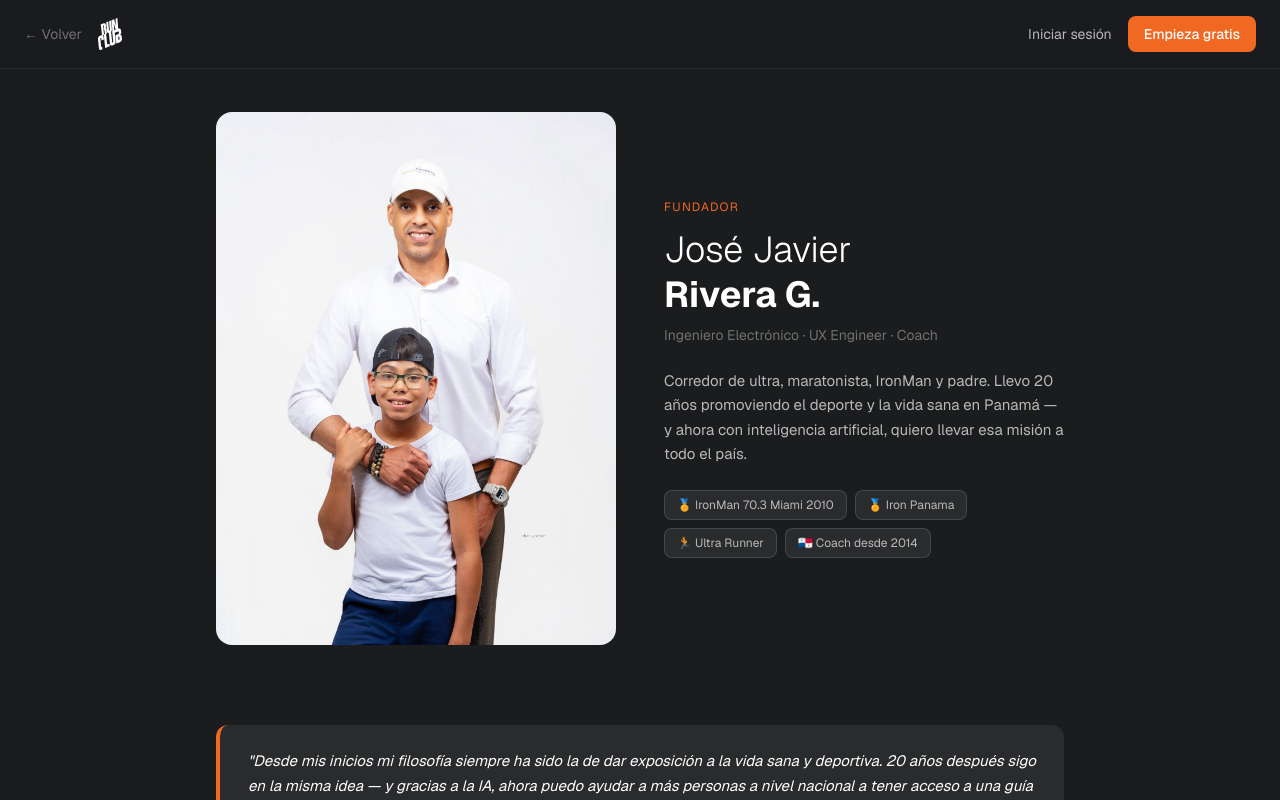
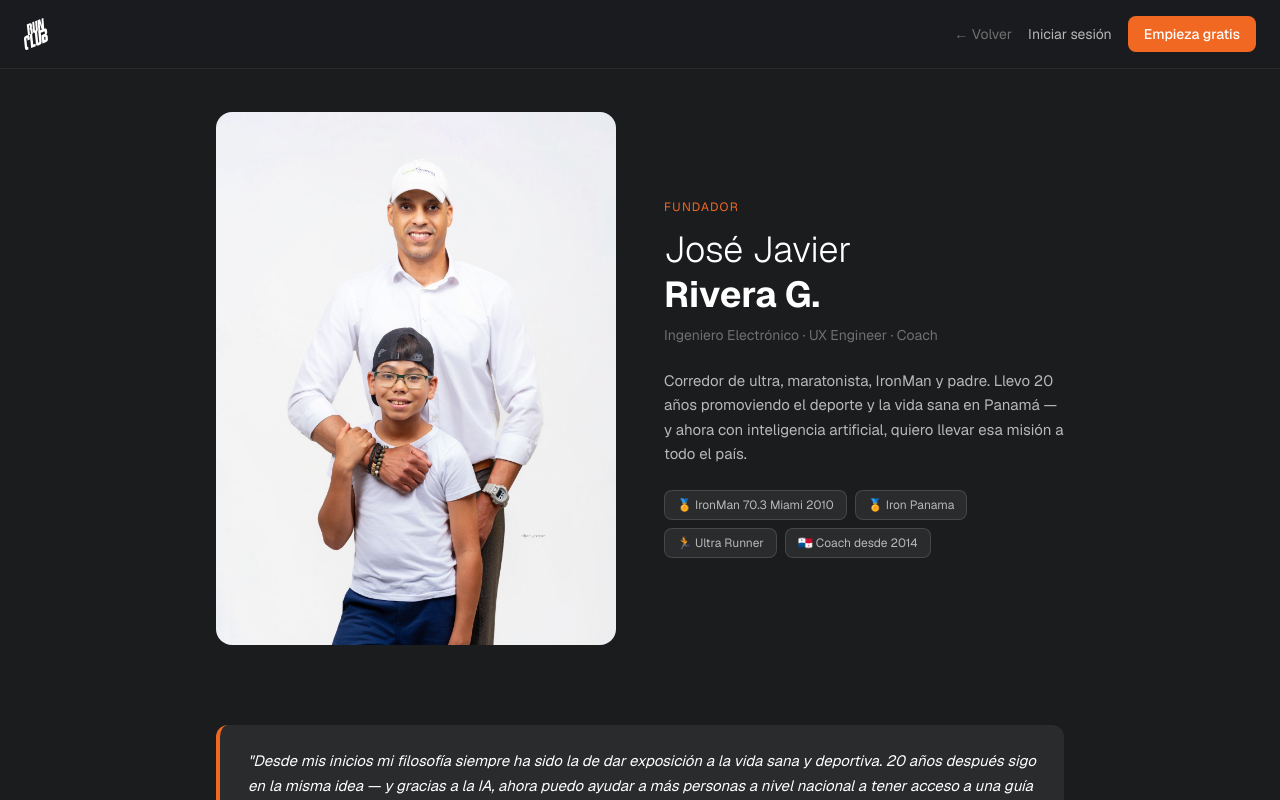
Before and after one commit to jjrivera11/runclub-pty, a Next.js app: page /nosotros in a window 1280 px wide. Shown: the top 800 px of the page. Built offline with nearby package versions, Linux system fonts and the light colour scheme.

Commit message:
fix: reemplazar button router.push con Link en navegación

```diff
--- a/src/app/empresarial/page.tsx
+++ b/src/app/empresarial/page.tsx
@@ -36,9 +36,9 @@ export default function EmpresarialPage() {
       {/* Nav */}
       <nav className="flex justify-between items-center px-8 py-5 border-b border-[#2a2b2d]">
         <span className="text-sm font-bold tracking-wide">RunClub Panamá</span>
-        <a href="/nosotros" className="text-sm text-[#707070] hover:text-white transition-colors">
+        <Link href="/nosotros" className="text-sm text-[#707070] hover:text-white transition-colors">
           Nosotros
-        </a>
+        </Link>
         <span className="bg-[#F16823] text-white text-xs font-bold px-3 py-1 rounded">
           Empresarial
         </span>
--- a/src/app/landing/page.tsx
+++ b/src/app/landing/page.tsx
@@ -1,6 +1,7 @@
 "use client";
 import { useEffect, useState, useRef } from "react";
 import { motion, useInView } from "framer-motion";
+import Link from "next/link";
 import { useRouter } from "next/navigation";
 import { CoachJJChat } from "@/components/CoachJJChat";
 
@@ -106,12 +107,12 @@ export default function LandingPage() {
           <button onClick={() => router.push("/nosotros")} className="text-sm text-[#B8B8B8] hover:text-white transition-colors">
             Nosotros
           </button>
-          <button onClick={() => router.push("/login")} className="text-sm text-[#B8B8B8] hover:text-white transition-colors">
+          <Link href="/login" className="text-sm text-[#B8B8B8] hover:text-white transition-colors">
             Iniciar sesión
-          </button>
-          <button onClick={() => router.push("/register")} className="rounded-lg bg-[#F16823] px-4 py-2 text-sm font-medium text-white hover:opacity-90 transition-opacity">
+          </Link>
+          <Link href="/register" className="rounded-lg bg-[#F16823] px-4 py-2 text-sm font-medium text-white hover:opacity-90 transition-opacity">
             Empieza gratis
-          </button>
+          </Link>
         </div>
       </nav>
 
--- a/src/app/nosotros/page.tsx
+++ b/src/app/nosotros/page.tsx
@@ -1,6 +1,7 @@
 "use client";
 import { motion, useInView } from "framer-motion";
 import { useRef } from "react";
+import Link from "next/link";
 import { useRouter } from "next/navigation";
 
 function FadeInSection({ children, delay = 0 }: { children: React.ReactNode; delay?: number }) {
@@ -59,21 +60,19 @@ export default function NosotrosPage() {
 
       {/* Nav */}
       <nav className="fixed top-0 left-0 right-0 z-50 flex items-center justify-between px-6 py-4 bg-[#1B1C1E]/80 backdrop-blur-sm border-b border-[#707070]/20">
+        <Link href="/landing" className="flex items-center gap-2">
+          <img src="/logo.svg" alt="RunClub Panamá" className="h-8" />
+        </Link>
         <div className="flex items-center gap-4">
           <button onClick={() => router.back()} className="text-sm text-[#707070] hover:text-white transition-colors">
             ← Volver
           </button>
-          <button onClick={() => router.push("/landing")} className="flex items-center gap-2">
-            <img src="/logo.svg" alt="RunClub Panamá" className="h-8" />
-          </button>
-        </div>
-        <div className="flex items-center gap-4">
-          <button onClick={() => router.push("/login")} className="text-sm text-[#B8B8B8] hover:text-white transition-colors">
+          <Link href="/login" className="text-sm text-[#B8B8B8] hover:text-white transition-colors">
             Iniciar sesión
-          </button>
-          <button onClick={() => router.push("/register")} className="rounded-lg bg-[#F16823] px-4 py-2 text-sm font-medium text-white hover:opacity-90 transition-opacity">
+          </Link>
+          <Link href="/register" className="rounded-lg bg-[#F16823] px-4 py-2 text-sm font-medium text-white hover:opacity-90 transition-opacity">
             Empieza gratis
-          </button>
+          </Link>
         </div>
       </nav>
 
```
